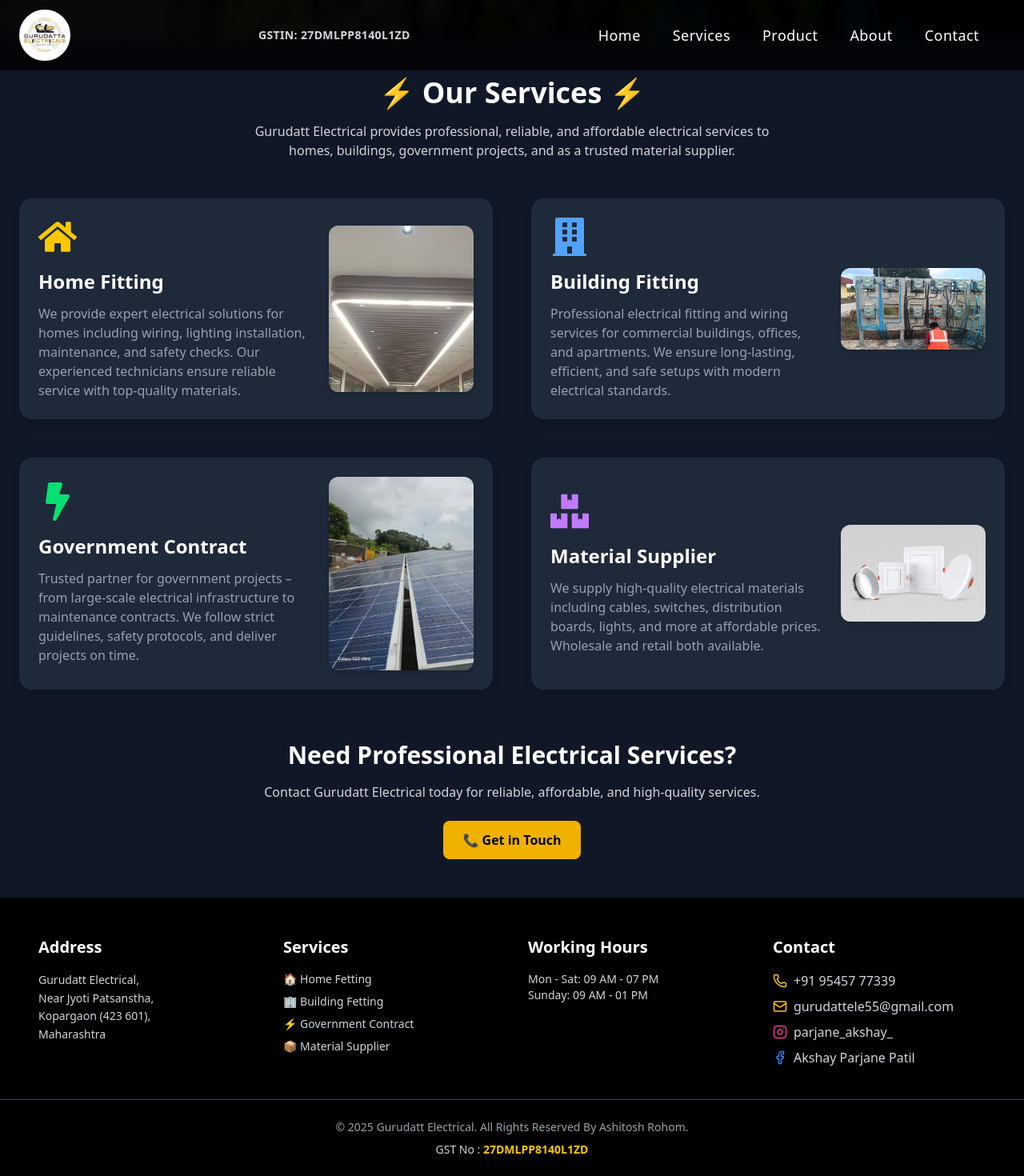
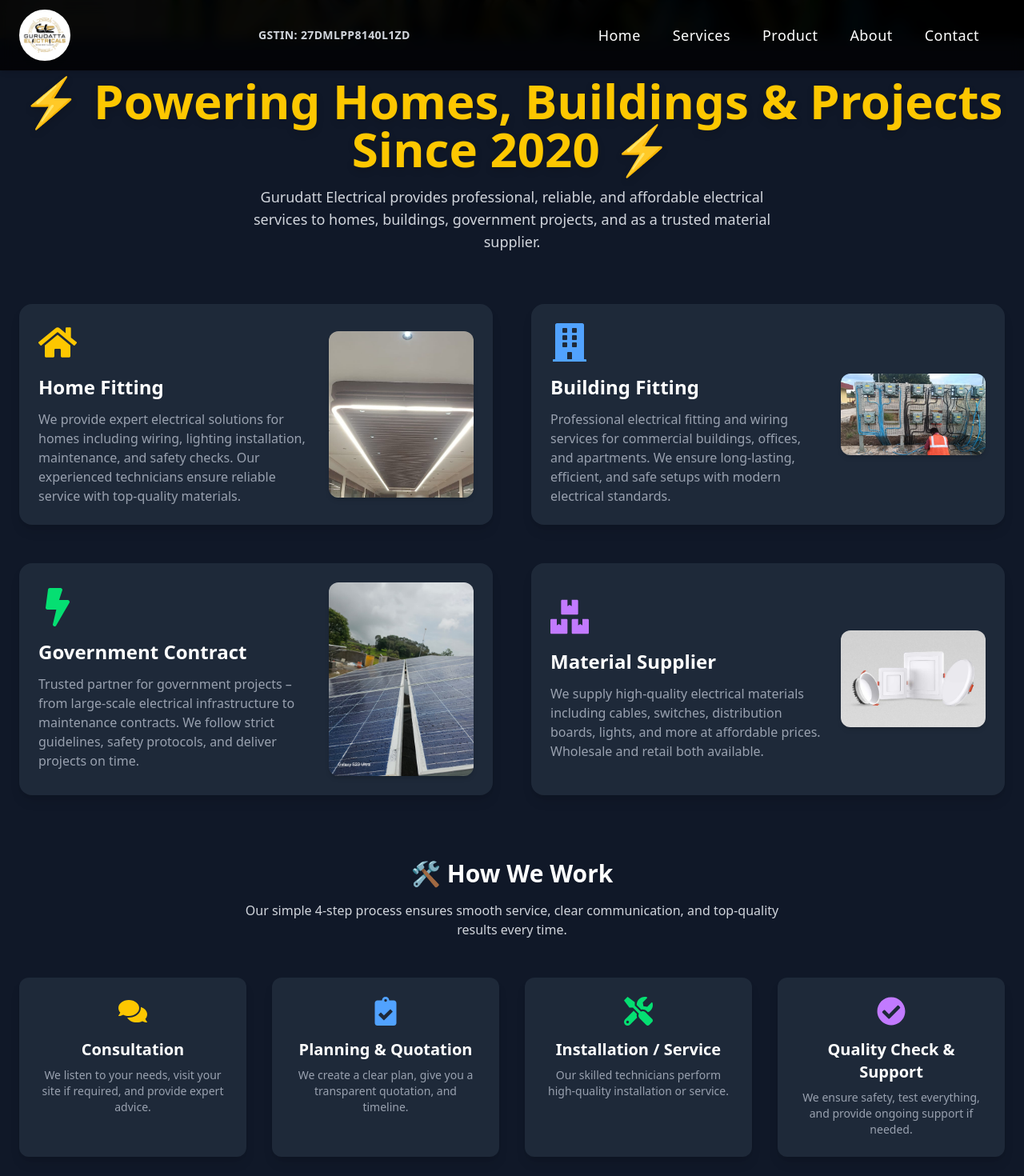
Before and after one commit to ashurohom/Gurudatt-Electrical, a React (Vite) app in the folder gurudatt/: page /services in a window 1280 px wide. Shown: the top 1470 px of the page at 80% size. Built offline with nearby package versions, Linux system fonts and the light colour scheme; a web font is replaced by a local one.

Commit message:
update services

```diff
--- a/gurudatt/src/pages/Services.jsx
+++ b/gurudatt/src/pages/Services.jsx
@@ -1,9 +1,8 @@
-// src/pages/Services.jsx
 import React from "react";
-import { FaHome, FaBuilding, FaBolt, FaBoxes } from "react-icons/fa";
+import { FaHome, FaBuilding, FaBolt, FaBoxes, FaClipboardCheck, FaTools, FaComments, FaCheckCircle } from "react-icons/fa";
 import w1 from "../assets/s88.jpg";
 import w2 from "../assets/s10.jpg";
-import w3 from "../assets/s3.jpg";
+import w3 from "../assets/s33.jpg";
 import w4 from "../assets/led.jpg";
 
 const Services = () => {
@@ -42,19 +41,47 @@
     },
   ];
 
+  const process = [
+    {
+      id: 1,
+      title: "Consultation",
+      description: "We listen to your needs, visit your site if required, and provide expert advice.",
+      icon: <FaComments className="text-yellow-400 text-4xl" />,
+    },
+    {
+      id: 2,
+      title: "Planning & Quotation",
+      description: "We create a clear plan, give you a transparent quotation, and timeline.",
+      icon: <FaClipboardCheck className="text-blue-400 text-4xl" />,
+    },
+    {
+      id: 3,
+      title: "Installation / Service",
+      description: "Our skilled technicians perform high-quality installation or service.",
+      icon: <FaTools className="text-green-400 text-4xl" />,
+    },
+    {
+      id: 4,
+      title: "Quality Check & Support",
+      description: "We ensure safety, test everything, and provide ongoing support if needed.",
+      icon: <FaCheckCircle className="text-purple-400 text-4xl" />,
+    },
+  ];
+
   return (
     <div className="bg-gray-900 text-white min-h-screen py-12 px-6">
-      {/* Header */}
-      <div className="text-center mb-12">
-        <h1 className="text-4xl font-bold mb-4">⚡ Our Services ⚡</h1>
-        <p className="text-gray-300 max-w-2xl mx-auto">
-          Gurudatt Electrical provides professional, reliable, and affordable
-          electrical services to homes, buildings, government projects, and as a
-          trusted material supplier.
+      {/* 🔹 Hero Section */}
+      <div className="text-center mb-16">
+        <h1 className="text-4xl sm:text-5xl md:text-6xl font-extrabold mb-4 text-yellow-400 drop-shadow-lg">
+          ⚡ Powering Homes, Buildings & Projects Since 2020 ⚡
+        </h1>
+        <p className="text-gray-300 max-w-2xl mx-auto text-lg">
+          Gurudatt Electrical provides professional, reliable, and affordable electrical services
+          to homes, buildings, government projects, and as a trusted material supplier.
         </p>
       </div>
 
-      {/* Services Grid */}
+      {/* 🔹 Services Grid */}
       <div className="grid md:grid-cols-2 gap-12">
         {services.map((service) => (
           <div
@@ -80,16 +107,37 @@
         ))}
       </div>
 
-      {/* Call to Action */}
-      <div className="mt-16 text-center">
+      {/* 🔹 Process Section */}
+      <div className="mt-20 text-center">
+        <h2 className="text-3xl font-bold mb-4">🛠️ How We Work</h2>
+        <p className="text-gray-300 mb-12 max-w-2xl mx-auto">
+          Our simple 4-step process ensures smooth service, clear communication, and
+          top-quality results every time.
+        </p>
+
+        <div className="grid sm:grid-cols-2 md:grid-cols-4 gap-8">
+          {process.map((step) => (
+            <div
+              key={step.id}
+              className="bg-gray-800 p-6 rounded-xl shadow-lg hover:shadow-2xl transition transform hover:-translate-y-2"
+            >
+              <div className="mb-4 flex justify-center">{step.icon}</div>
+              <h3 className="text-xl font-semibold mb-2">{step.title}</h3>
+              <p className="text-gray-400 text-sm">{step.description}</p>
+            </div>
+          ))}
+        </div>
+      </div>
+
+      {/* 🔹 Call to Action */}
+      <div className="mt-20 text-center">
         <h2 className="text-3xl font-bold mb-4">
           Need Professional Electrical Services?
         </h2>
         <p className="text-gray-300 mb-6">
-          Contact Gurudatt Electrical today for reliable, affordable, and
-          high-quality services.
+          Contact Gurudatt Electrical today for reliable, affordable, and high-quality services.
         </p>
-        <button className="bg-yellow-500 hover:bg-yellow-600 text-black px-6 py-3 rounded-lg font-semibold">
+        <button className="bg-yellow-500 hover:bg-yellow-600 text-black px-6 py-3 rounded-lg font-semibold shadow-md">
           📞 Get in Touch
         </button>
       </div>
```
Also changed, not shown: gurudatt/src/assets/s33.jpg (added).
